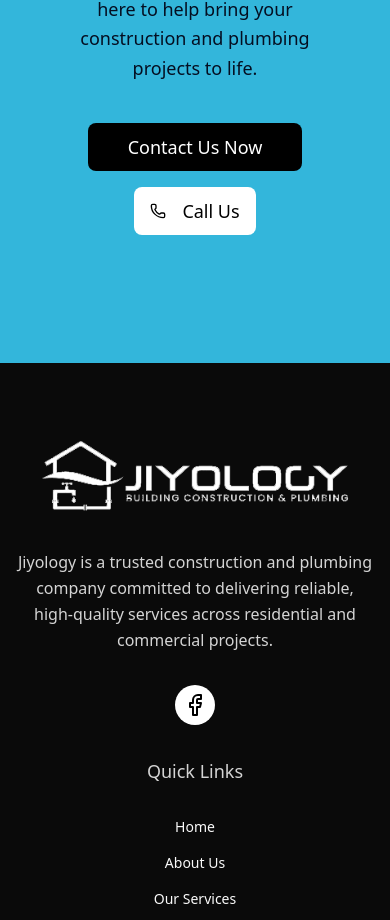
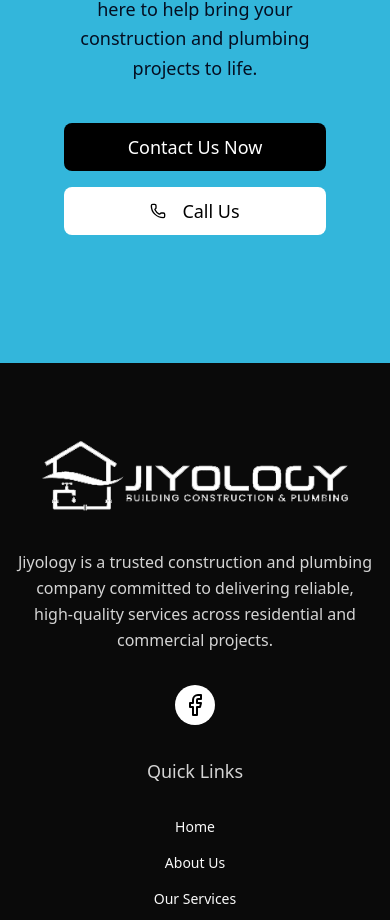
Before and after one commit to Mphomo0/jiyology-building-construction-plumbing, a Next.js app: page / in a window 390 px wide. Shown: the part 3898-4818 px from the top of the page. Built offline with nearby package versions, Linux system fonts and the light colour scheme.

Commit message:
fixed responsiveness

```diff
--- a/components/global/Navbar.tsx
+++ b/components/global/Navbar.tsx
@@ -5,9 +5,12 @@ import { Button } from '@/components/ui/button'
 import { Menu, X, Phone } from 'lucide-react'
 import Link from 'next/link'
 import Image from 'next/image'
+import { useRouter } from 'next/navigation'
 
 export default function Navbar() {
   const [isOpen, setIsOpen] = useState(false)
+
+  const router = useRouter()
 
   return (
     <nav className="fixed top-0 left-0 right-0 z-50 bg-white/80 backdrop-blur-lg border-b border-border">
@@ -69,6 +72,7 @@ export default function Navbar() {
             <Button
               size="sm"
               className="shadow-md hover:shadow-lg transition-shadow duration-200"
+              onClick={() => router.push('/contact')}
             >
               Get Quote
             </Button>
@@ -129,7 +133,11 @@ export default function Navbar() {
                     <a href="tel:+27119310157">(011) 931 0157</a>
                   </span>
                 </div>
-                <Button size="sm" className="w-full">
+                <Button
+                  size="sm"
+                  className="shadow-md hover:shadow-lg transition-shadow duration-200 w-full"
+                  onClick={() => router.push('/contact')}
+                >
                   Get Quote
                 </Button>
               </div>
--- a/components/sections/home/AboutSection.tsx
+++ b/components/sections/home/AboutSection.tsx
@@ -33,7 +33,7 @@ export default function AboutSection() {
               <Link href="/about">
                 <Button
                   size="lg"
-                  className="bg-black text-white hover:bg-[#33b6db] hover:text-white transition-all duration-300 hover:scale-105 p-6"
+                  className="bg-black text-white hover:bg-[#33b6db] hover:text-white transition-all duration-300 hover:scale-105 p-6 w-full sm:w-auto"
                 >
                   Learn More About Us
                   <ArrowRight className="ml-2 w-5 h-5" />
--- a/components/sections/home/CTA.tsx
+++ b/components/sections/home/CTA.tsx
@@ -19,24 +19,24 @@ export default function CTA() {
               and quote. We're here to help bring your construction and plumbing
               projects to life.
             </p>
-            <div className="flex flex-col sm:flex-row gap-4 justify-center">
-              <Link href="/contact">
+            <div className="flex flex-col sm:flex-row gap-4 justify-center items-center">
               <Button
                 size="lg"
-                  className="bg-black hover:bg-white text-white hover:text-black text-lg px-10 py-6"
+                className="bg-black hover:bg-white text-white hover:text-black text-lg px-10 py-6 w-full sm:w-auto"
+                asChild
               >
-                  Contact Us Now
+                <Link href="/contact">Contact Us Now</Link>
               </Button>
-              </Link>
-              <a href="tel:5551234567">
               <Button
                 size="lg"
-                  className="bg-white text-black hover:bg-black hover:text-white text-lg px-10 py-6"
+                className="bg-white text-black hover:bg-black hover:text-white text-lg px-10 py-6 w-full sm:w-auto"
+                asChild
               >
+                <a href="tel:5551234567">
                   <Phone className="mr-2 w-5 h-5" />
                   Call Us
+                </a>
               </Button>
-              </a>
             </div>
           </div>
         </div>
--- a/components/sections/home/Hero.tsx
+++ b/components/sections/home/Hero.tsx
@@ -33,13 +33,13 @@ export default function Hero() {
           <div className="flex flex-col sm:flex-row gap-6 justify-center items-center">
             <Button
               size="lg"
-              className="text-lg px-10 py-6 bg-neutral-950 text-white hover:bg-[#33b6db] shadow-lg hover:shadow-xl transition-all duration-300 hover:scale-105"
+              className="text-lg px-10 py-6 bg-neutral-950 text-white hover:bg-[#33b6db] shadow-lg hover:shadow-xl transition-all duration-300 hover:scale-105 w-full sm:w-auto"
             >
               Get Free Quote
             </Button>
             <Button
               size="lg"
-              className="text-lg px-10 py-6 bg-white text-black hover:bg-text-black hover:text-white hover:bg-neutral-950  transition-all duration-300 hover:scale-105"
+              className="text-lg px-10 py-6 bg-white text-black hover:bg-text-black hover:text-white hover:bg-neutral-950  transition-all duration-300 hover:scale-105 w-full sm:w-auto"
             >
               Our Services
             </Button>
--- a/components/sections/home/ServicesSection.tsx
+++ b/components/sections/home/ServicesSection.tsx
@@ -68,7 +68,7 @@ export default function ServicesSection() {
             <Link href="/services">
               <Button
                 size="lg"
-                className="bg-neutral-950 hover:bg-[#33b6db] p-6"
+                className="bg-neutral-950 hover:bg-[#33b6db] p-6 w-full sm:w-auto"
               >
                 View All Services
                 <ArrowRight className="ml-2 w-5 h-5" />
--- a/components/sections/services/MainServices.tsx
+++ b/components/sections/services/MainServices.tsx
@@ -94,7 +94,7 @@ export default function MainServices() {
   return (
     <section className="py-24 bg-muted/30">
       <div className="container mx-auto px-4">
-        <div className="text-center mb-20 animate-fade-in">
+        {/* <div className="text-center mb-20 animate-fade-in">
           <div className="inline-block p-2 bg-primary/10 rounded-full mb-4">
             <div className="w-12 h-12 bg-primary rounded-full"></div>
           </div>
@@ -106,7 +106,7 @@ export default function MainServices() {
             Professional construction and plumbing services delivered with
             expertise and dedication
           </p>
-        </div>
+        </div> */}
 
         <div className="grid md:grid-cols-2 lg:grid-cols-3 gap-8 max-w-7xl mx-auto">
           {services.map((service, index) => (
```
Lines whose indentation alone changed are shown as unchanged.
